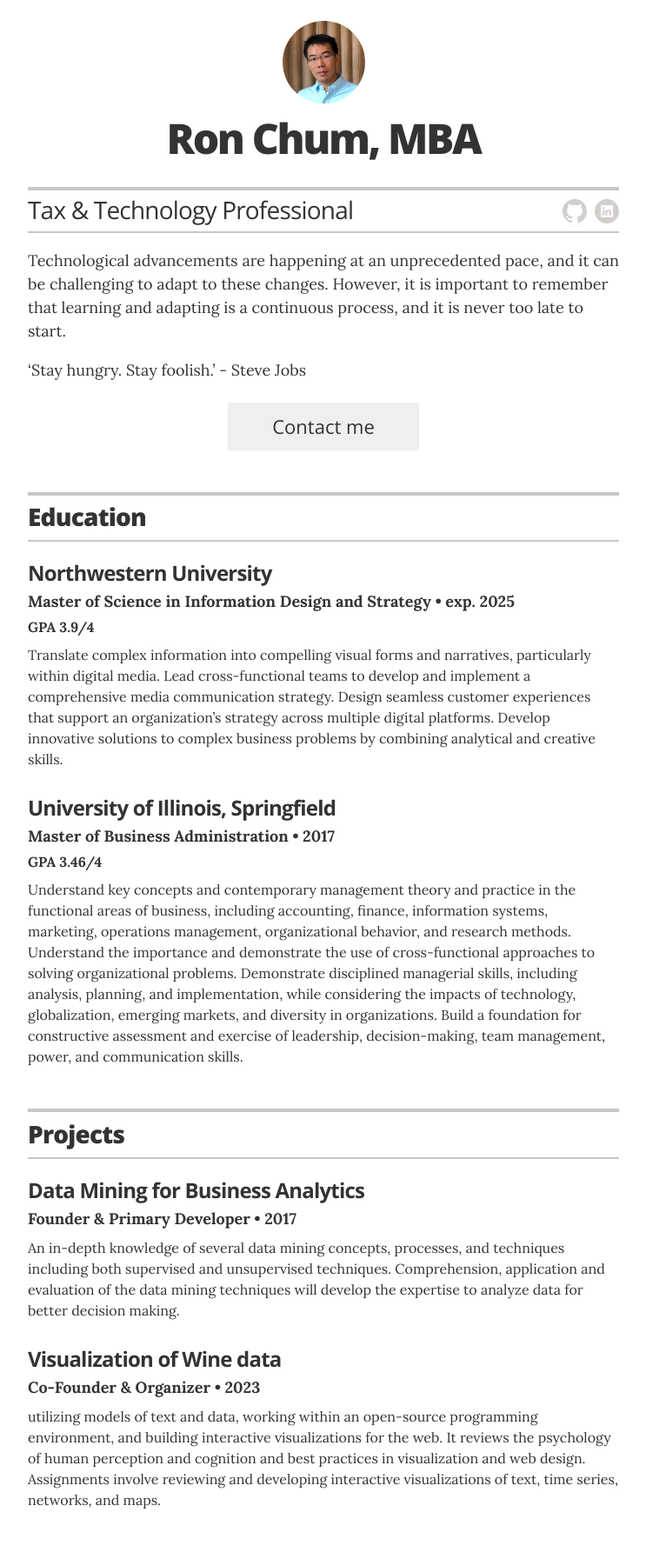
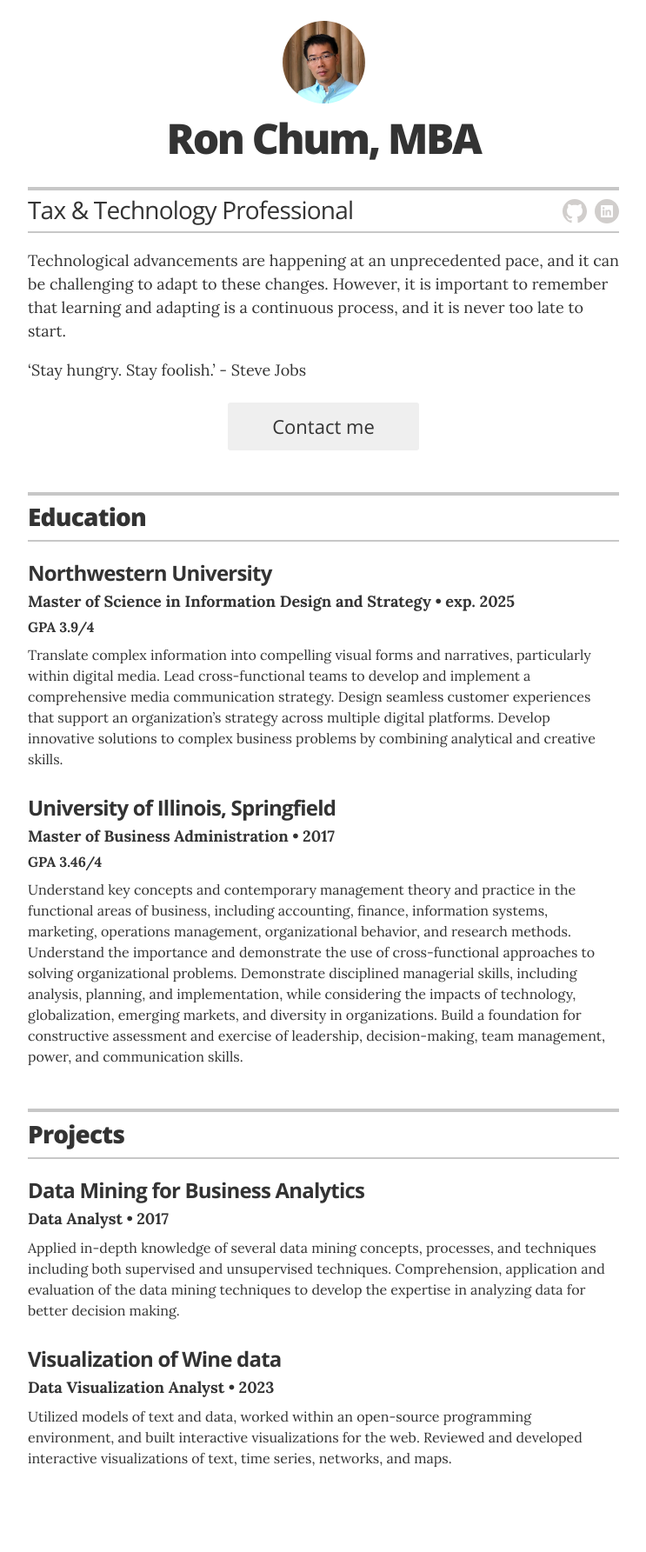
Before and after one commit to rchum/portfolio, a Jekyll site: the page built from index.html, in a window 1280 px wide. Shown: the whole page at 87% size, without its empty margins (268-1011 px from the left). Built offline with Jekyll 4.4.1, drawn with Linux system fonts in a browser that asks for light colours; after the commit the page ends 1737 px from its top, so only the background shows below that.

Commit message:
Update projects.yml

```diff
--- a/_data/projects.yml
+++ b/_data/projects.yml
@@ -3,14 +3,14 @@
 
 # jazznotes.io
 - project: Data Mining for Business Analytics
-  role: Founder & Primary Developer
+  role: Data Analyst
   duration: 2017
   # url: "#"
-  description: An in-depth knowledge of several data mining concepts, processes, and techniques including both supervised and unsupervised techniques. Comprehension, application and evaluation of the data mining techniques will develop the expertise to analyze data for better decision making.
+  description: Applied in-depth knowledge of several data mining concepts, processes, and techniques including both supervised and unsupervised techniques. Comprehension, application and evaluation of the data mining techniques to develop the expertise in analyzing data for better decision making.
 
 # Springfield Community Outreach Group
 - project: Visualization of Wine data
-  role: Co-Founder & Organizer
+  role: Data Visualization Analyst
   duration: 2023
   # url: "#"
-  description: utilizing models of text and data, working within an open-source programming environment, and building interactive visualizations for the web. It reviews the psychology of human perception and cognition and best practices in visualization and web design. Assignments involve reviewing and developing interactive visualizations of text, time series, networks, and maps.
+  description: Utilized models of text and data, worked within an open-source programming environment, and built interactive visualizations for the web. Reviewed and developed interactive visualizations of text, time series, networks, and maps.
```
